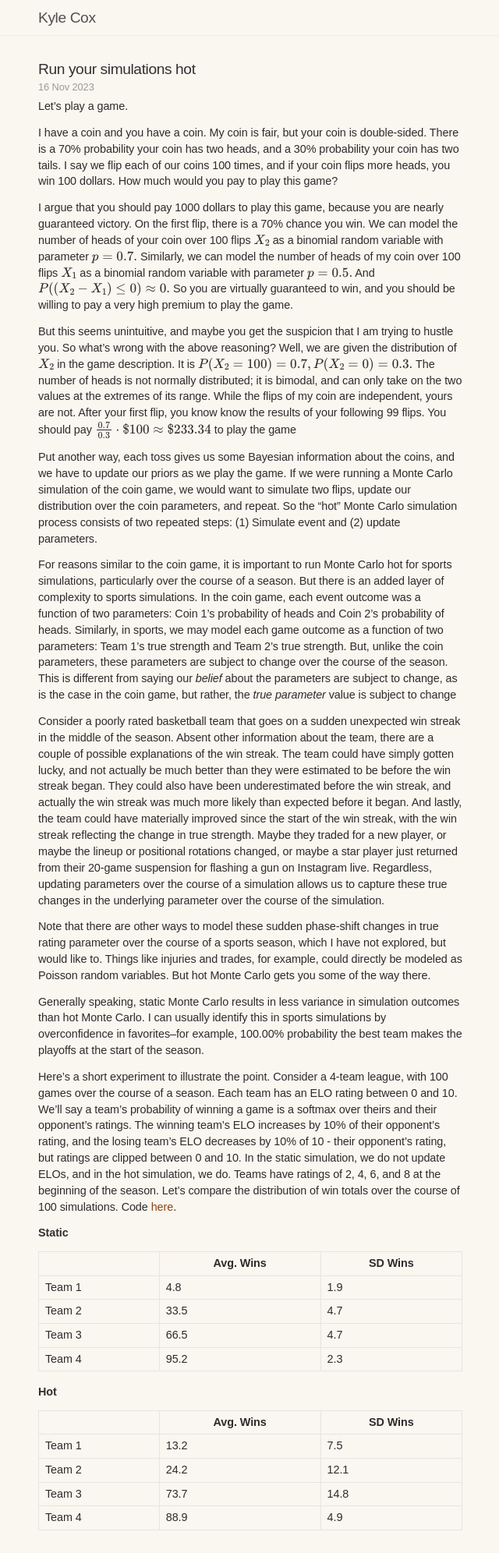
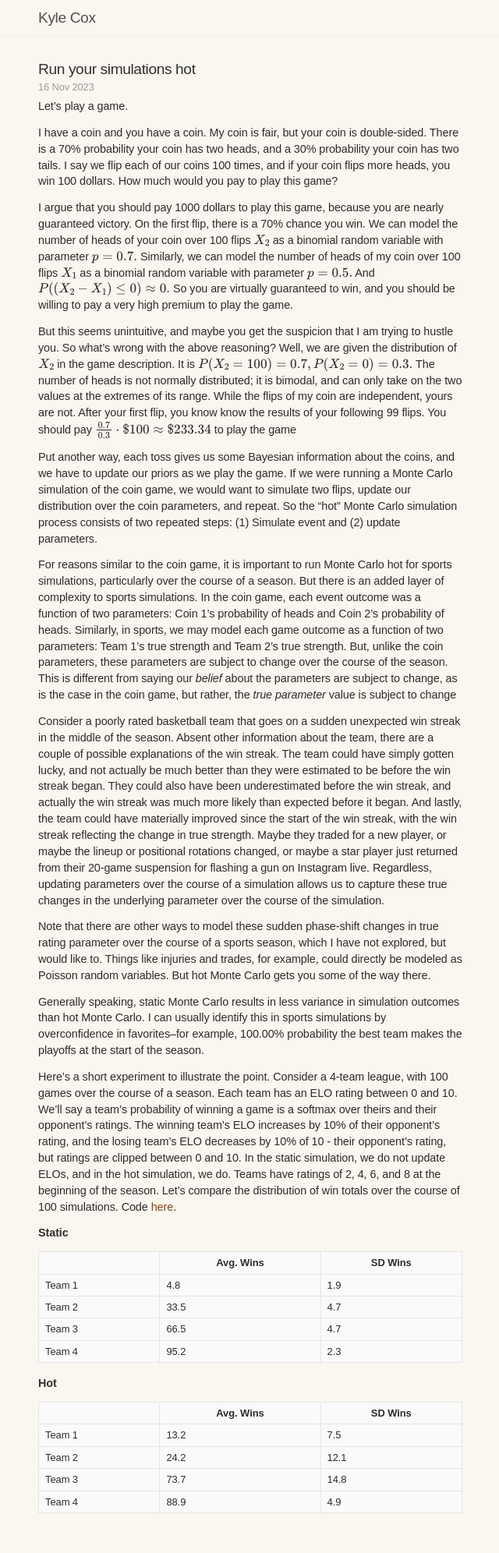
Before and after one commit to xocelyk/xocelyk.github.io, a Jekyll site: the page built from _posts/2023-11-16-hot-monte-carlo.md, in a window 1280 px wide. Shown: the whole page at 78% size, without its empty margins (319-959 px from the left). Built offline with Jekyll 4.4.1, drawn with Linux system fonts in a browser that asks for light colours; nearby versions of some CDN libraries; some web fonts are replaced; formulas are drawn with MathJax 3; after the commit the page ends 1970 px from its top, so only the background shows below that.

Commit message:
table styling

```diff
--- a/public/css/poole.css
+++ b/public/css/poole.css
@@ -239,6 +239,8 @@ table {
   width: 100%;
   border: 1px solid #e5e5e5;
   border-collapse: collapse;
+  background-color: #fafafa;
+  font-size: 0.9em;
 }
 td,
 th {
```
